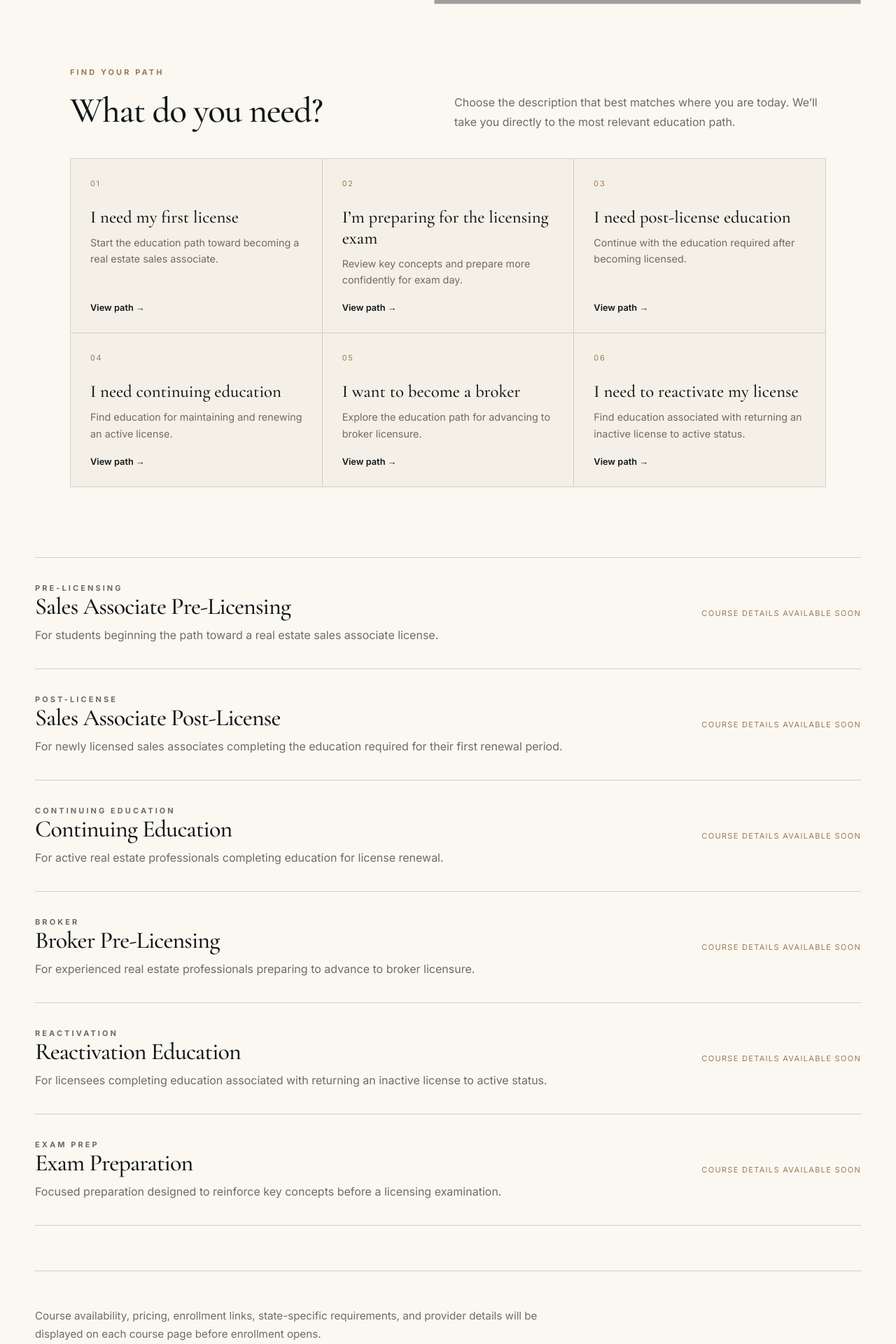
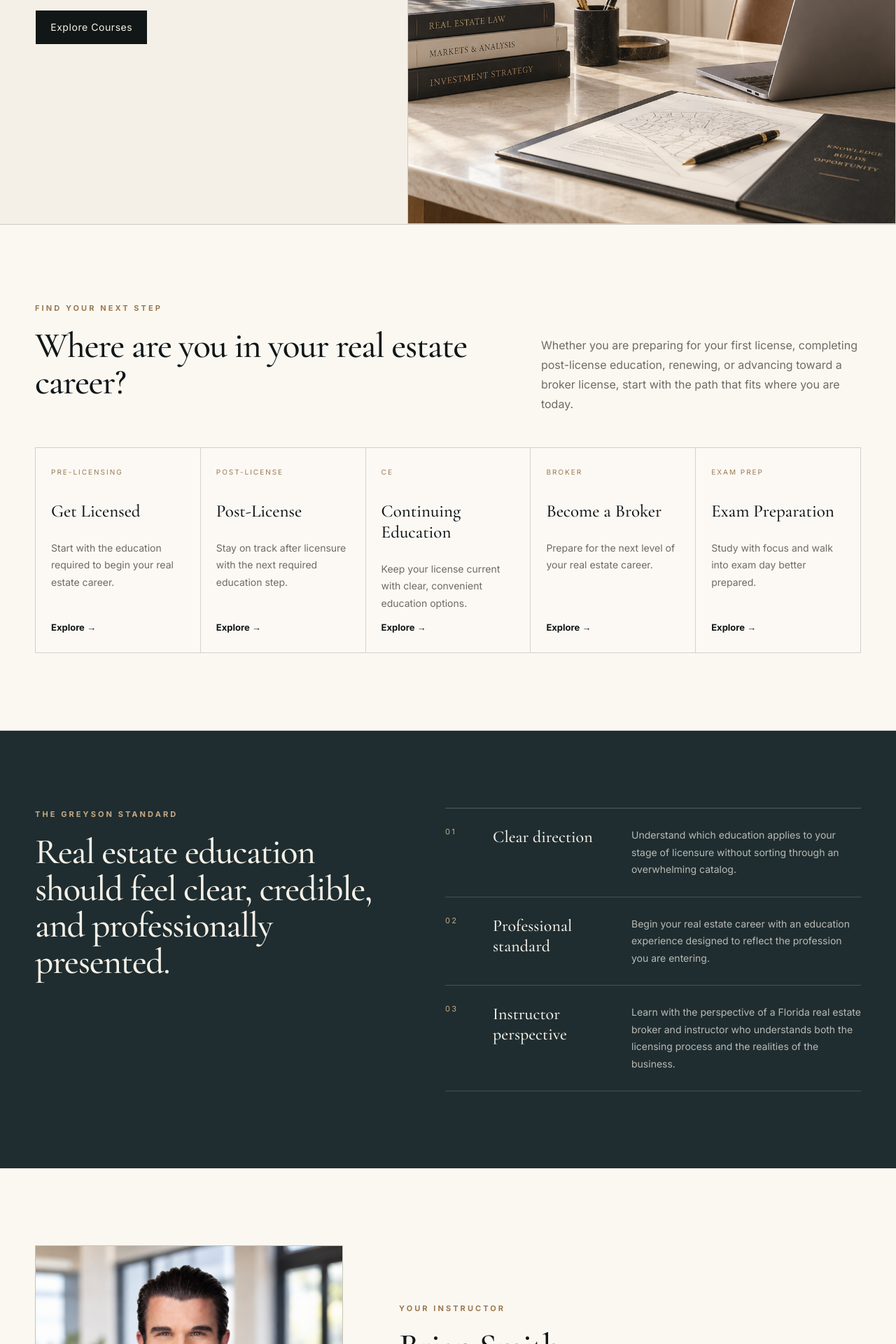
Before and after one commit to BrianLook/Greyson-Institute-Website, a Next.js app: page /courses in a window 1280 px wide. Shown: the part 680-2600 px from the top of the page at 70% size. Built offline with nearby package versions, Linux system fonts and the light colour scheme; grey boxes are pictures that could not be loaded.

Commit message:
Connect homepage education paths

```diff
--- a/app/courses/page.tsx
+++ b/app/courses/page.tsx
@@ -1,131 +1,79 @@
-import type { Metadata } from "next";
 import Link from "next/link";
-
-export const metadata: Metadata = {
-  title: "Courses",
-};
 
 const paths = [
   {
-    label: "I need my first license",
-    detail:
-      "Start the education path toward becoming a real estate sales associate.",
-    href: "#pre-licensing",
+    title: "Get Licensed",
+    body: "Start with the education required to begin your real estate career.",
+    meta: "Pre-Licensing",
+    href: "/courses#pre-licensing",
   },
   {
-    label: "I’m preparing for the licensing exam",
-    detail:
-      "Review key concepts and prepare more confidently for exam day.",
-    href: "#exam-prep",
+    title: "Post-License",
+    body: "Stay on track after licensure with the next required education step.",
+    meta: "Post-License",
+    href: "/courses#post-license",
   },
   {
-    label: "I need post-license education",
-    detail:
-      "Continue with the education required after becoming licensed.",
-    href: "#post-license",
+    title: "Continuing Education",
+    body: "Keep your license current with clear, convenient education options.",
+    meta: "CE",
+    href: "/courses#continuing-education",
   },
   {
-    label: "I need continuing education",
-    detail:
-      "Find education for maintaining and renewing an active license.",
-    href: "#continuing-education",
+    title: "Become a Broker",
+    body: "Prepare for the next level of your real estate career.",
+    meta: "Broker",
+    href: "/courses#broker",
   },
   {
-    label: "I want to become a broker",
-    detail:
-      "Explore the education path for advancing to broker licensure.",
-    href: "#broker",
-  },
-  {
-    label: "I need to reactivate my license",
-    detail:
-      "Find education associated with returning an inactive license to active status.",
-    href: "#reactivation",
+    title: "Exam Preparation",
+    body: "Study with focus and walk into exam day better prepared.",
+    meta: "Exam Prep",
+    href: "/courses#exam-prep",
   },
 ];
 
-const courses = [
-  {
-    id: "pre-licensing",
-    eyebrow: "PRE-LICENSING",
-    title: "Sales Associate Pre-Licensing",
-    body:
-      "For students beginning the path toward a real estate sales associate license.",
-  },
-  {
-    id: "post-license",
-    eyebrow: "POST-LICENSE",
-    title: "Sales Associate Post-License",
-    body:
-      "For newly licensed sales associates completing the education required for their first renewal period.",
-  },
-  {
-    id: "continuing-education",
-    eyebrow: "CONTINUING EDUCATION",
-    title: "Continuing Education",
-    body:
-      "For active real estate professionals completing education for license renewal.",
-  },
-  {
-    id: "broker",
-    eyebrow: "BROKER",
-    title: "Broker Pre-Licensing",
-    body:
-      "For experienced real estate professionals preparing to advance to broker licensure.",
-  },
-  {
-    id: "reactivation",
-    eyebrow: "REACTIVATION",
-    title: "Reactivation Education",
-    body:
-      "For licensees completing education associated with returning an inactive license to active status.",
-  },
-  {
-    id: "exam-prep",
-    eyebrow: "EXAM PREP",
-    title: "Exam Preparation",
-    body:
-      "Focused preparation designed to reinforce key concepts before a licensing examination.",
-  },
-];
+export default function HomePage() {
+  return (
+    <>
+      <section className="hero">
+        <div className="container hero-grid">
+          <div className="hero-copy">
+            <p className="eyebrow">ONLINE REAL ESTATE EDUCATION</p>
 
-export default function CoursesPage() {
-  return (
-    <section className="page-hero">
-      <div
-        className="container about-grid"
-        style={{
-          marginBottom: "88px",
-          alignItems: "center",
-        }}
-      >
-        <div>
-          <p className="eyebrow">REAL ESTATE EDUCATION</p>
+            <h1>
+              Get licensed.
+              <br />
+              Understand what comes next.
+            </h1>
 
-          <h1>Find the course that matches your next step.</h1>
+            <p className="hero-lead">
+              Online real estate education, at your pace.
+            </p>
 
-          <p className="page-lead">
-            From your first license through continuing education and broker
-            preparation, Greyson Institute makes it easier to understand where
-            you are and what comes next.
-          </p>
+            <div className="button-row">
+              <Link className="button" href="/courses">
+                Explore Courses
+              </Link>
+            </div>
           </div>
 
           <div
             style={{
-            minHeight: "430px",
+              minHeight: "560px",
+              height: "100%",
               overflow: "hidden",
-            border: "1px solid rgba(17, 23, 23, 0.14)",
+              border: "1px solid rgba(17, 23, 23, 0.12)",
               background: "#eee6d9",
             }}
           >
             <img
-            src="/greyson-courses-study.png"
-            alt="Greyson Institute real estate study workspace"
+              src="/greyson-hero-study.png"
+              alt="Professional real estate study workspace"
               style={{
                 width: "100%",
                 height: "100%",
-              minHeight: "430px",
+                minHeight: "560px",
                 objectFit: "cover",
                 objectPosition: "center",
                 display: "block",
@@ -133,164 +81,196 @@ export default function CoursesPage() {
             />
           </div>
         </div>
+      </section>
 
+      <section className="section section--cream-darkline">
+        <div className="container section-heading-row">
+          <div>
+            <p className="eyebrow">FIND YOUR NEXT STEP</p>
+            <h2>Where are you in your real estate career?</h2>
+          </div>
+
+          <p className="section-intro">
+            Whether you are preparing for your first license, completing
+            post-license education, renewing, or advancing toward a broker
+            license, start with the path that fits where you are today.
+          </p>
+        </div>
+
+        <div className="container path-grid">
+          {paths.map((path) => (
+            <a
+              className="path-card"
+              href={path.href}
+              key={path.title}
+            >
+              <span className="path-meta">{path.meta}</span>
+
+              <h3>{path.title}</h3>
+
+              <p>{path.body}</p>
+
+              <span className="card-arrow">Explore →</span>
+            </a>
+          ))}
+        </div>
+      </section>
+
+      <section className="section section--dark">
+        <div className="container split-layout">
+          <div>
+            <p className="eyebrow eyebrow--light">
+              THE GREYSON STANDARD
+            </p>
+
+            <h2 className="light-heading">
+              Real estate education should feel clear, credible, and
+              professionally presented.
+            </h2>
+          </div>
+
+          <div className="principles">
+            <article>
+              <span>01</span>
+
+              <h3>Clear direction</h3>
+
+              <p>
+                Understand which education applies to your stage of
+                licensure without sorting through an overwhelming catalog.
+              </p>
+            </article>
+
+            <article>
+              <span>02</span>
+
+              <h3>Professional standard</h3>
+
+              <p>
+                Begin your real estate career with an education experience
+                designed to reflect the profession you are entering.
+              </p>
+            </article>
+
+            <article>
+              <span>03</span>
+
+              <h3>Instructor perspective</h3>
+
+              <p>
+                Learn with the perspective of a Florida real estate broker and
+                instructor who understands both the licensing process and the
+                realities of the business.
+              </p>
+            </article>
+          </div>
+        </div>
+      </section>
+
+      <section className="section">
+        <div className="container instructor-panel">
           <div
-        id="find-your-path"
-        className="container"
             style={{
-          maxWidth: "1080px",
-          marginBottom: "100px",
-          scrollMarginTop: "150px",
+              minHeight: "520px",
+              overflow: "hidden",
+              border: "1px solid rgba(17, 23, 23, 0.16)",
+              background: "#eee6d9",
             }}
           >
-        <p className="eyebrow">FIND YOUR PATH</p>
+            <img
+              src="/brian-smith.png"
+              alt="Brian Smith, Licensed Florida Real Estate Broker and Instructor"
+              style={{
+                width: "100%",
+                height: "100%",
+                minHeight: "520px",
+                objectFit: "cover",
+                objectPosition: "center top",
+                display: "block",
+              }}
+            />
+          </div>
 
-        <div
-          style={{
-            display: "grid",
-            gridTemplateColumns:
-              "repeat(auto-fit, minmax(320px, 1fr))",
-            gap: "18px",
-            marginBottom: "38px",
-          }}
-        >
-          <h2
-            style={{
-              maxWidth: "620px",
-              marginBottom: 0,
-            }}
-          >
-            What do you need?
-          </h2>
+          <div>
+            <p className="eyebrow">YOUR INSTRUCTOR</p>
+
+            <h2>Brian Smith</h2>
 
             <p
               style={{
-              color: "#6e6b65",
-              maxWidth: "520px",
-              margin: 0,
-              alignSelf: "end",
+                fontFamily: "var(--font-serif), Georgia, serif",
+                fontSize: "1.2rem",
+                lineHeight: 1.45,
+                marginBottom: "4px",
               }}
             >
-            Choose the description that best matches where you are today.
-            We’ll take you directly to the most relevant education path.
+              Licensed Florida Real Estate Broker & Instructor
             </p>
-        </div>
-
-        <div
-          style={{
-            display: "grid",
-            gridTemplateColumns:
-              "repeat(auto-fit, minmax(320px, 1fr))",
-            borderTop: "1px solid rgba(17, 23, 23, 0.16)",
-            borderLeft: "1px solid rgba(17, 23, 23, 0.16)",
-          }}
-        >
-          {paths.map((path, index) => (
-            <Link
-              key={path.label}
-              href={path.href}
-              style={{
-                minHeight: "220px",
-                padding: "28px",
-                borderRight: "1px solid rgba(17, 23, 23, 0.16)",
-                borderBottom: "1px solid rgba(17, 23, 23, 0.16)",
-                background: "#f5f0e7",
-                display: "flex",
-                flexDirection: "column",
-              }}
-            >
-              <span
-                style={{
-                  color: "#9b7a52",
-                  fontSize: "0.68rem",
-                  letterSpacing: "0.16em",
-                  marginBottom: "26px",
-                }}
-              >
-                {String(index + 1).padStart(2, "0")}
-              </span>
-
-              <h3
-                style={{
-                  fontSize: "1.55rem",
-                  marginBottom: "10px",
-                }}
-              >
-                {path.label}
-              </h3>
 
             <p
               style={{
-                  color: "#6e6b65",
-                  fontSize: "0.9rem",
-                  lineHeight: 1.65,
-                  margin: 0,
+                color: "#9b7a52",
+                fontSize: "0.8rem",
+                letterSpacing: "0.12em",
+                textTransform: "uppercase",
+                marginTop: 0,
+                marginBottom: "28px",
               }}
             >
-                {path.detail}
+              Founder, Greyson Institute
             </p>
 
-              <span
-                style={{
-                  marginTop: "auto",
-                  paddingTop: "20px",
-                  fontSize: "0.8rem",
-                  fontWeight: 600,
-                }}
-              >
-                View path →
-              </span>
+            <p>
+              Licensed in real estate since 1997, Brian brings experience in
+              sales, listings, buyer representation, brokerage operations,
+              agent training, and real estate company ownership.
+            </p>
+
+            <p>
+              His focus is practical, real-world education designed to help
+              students understand both the licensing material and the business
+              that follows.
+            </p>
+
+            <Link className="text-link" href="/about">
+              Meet the Greyson Institute Team <span>→</span>
             </Link>
-          ))}
           </div>
         </div>
+      </section>
 
-      <div className="container course-list">
-        {courses.map((course) => (
-          <article
-            id={course.id}
-            className="course-row"
-            key={course.title}
+      <section className="section section--soft">
+        <div className="container centered-callout">
+          <img
+            src="/brand/greyson-icon-color.png"
+            alt=""
+            aria-hidden="true"
             style={{
-              scrollMarginTop: "150px",
+              width: "72px",
+              height: "auto",
+              display: "block",
+              marginBottom: "22px",
             }}
+          />
+
+          <p className="eyebrow">GREYSON INSTITUTE</p>
+
+          <h2>Find the education that fits your next step.</h2>
+
+          <p>
+            Explore real estate education paths for licensing,
+            post-license, continuing education, broker education, and exam
+            preparation.
+          </p>
+
+          <a
+            className="button"
+            href="/courses#find-your-path"
           >
-            <div>
-              <p className="eyebrow">{course.eyebrow}</p>
-
-              <h2>{course.title}</h2>
-
-              <p>{course.body}</p>
-            </div>
-
-            <span className="coming-soon">
-              Course details available soon
-            </span>
-          </article>
-        ))}
-      </div>
-
-      <div
-        className="container"
-        style={{
-          marginTop: "64px",
-          paddingTop: "36px",
-          borderTop: "1px solid rgba(17, 23, 23, 0.18)",
-        }}
-      >
-        <p
-          style={{
-            maxWidth: "760px",
-            color: "#6e6b65",
-            fontSize: "0.95rem",
-            lineHeight: 1.7,
-          }}
-        >
-          Course availability, pricing, enrollment links, state-specific
-          requirements, and provider details will be displayed on each course
-          page before enrollment opens.
-        </p>
+            Find Your Path
+          </a>
         </div>
       </section>
+    </>
   );
 }
```
Lines whose indentation alone changed are shown as unchanged.
